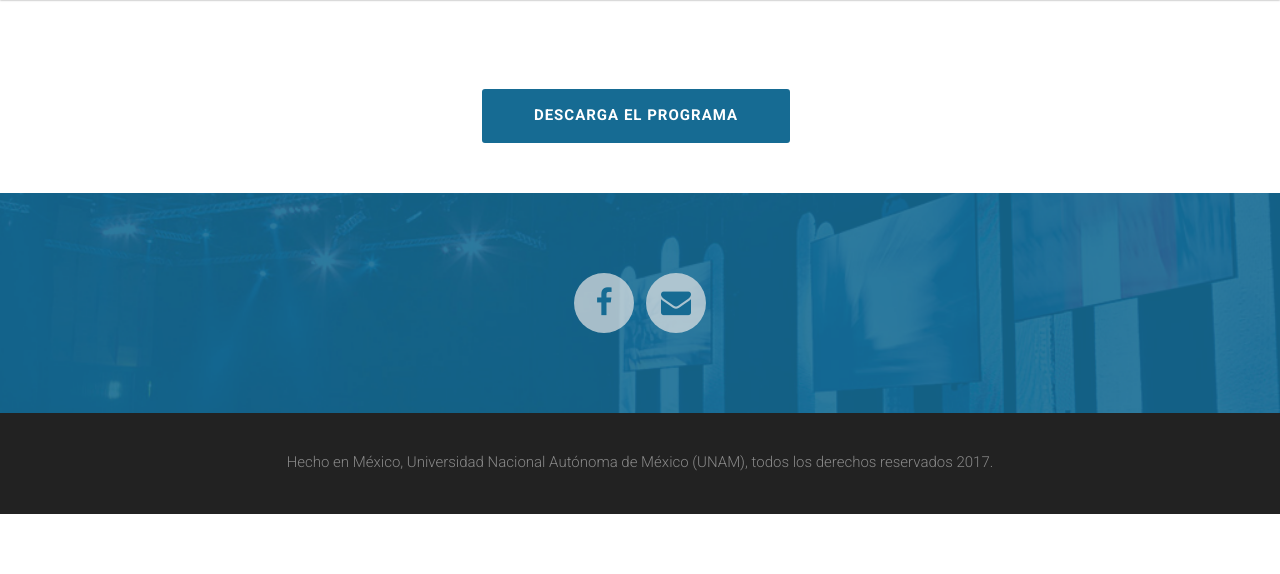
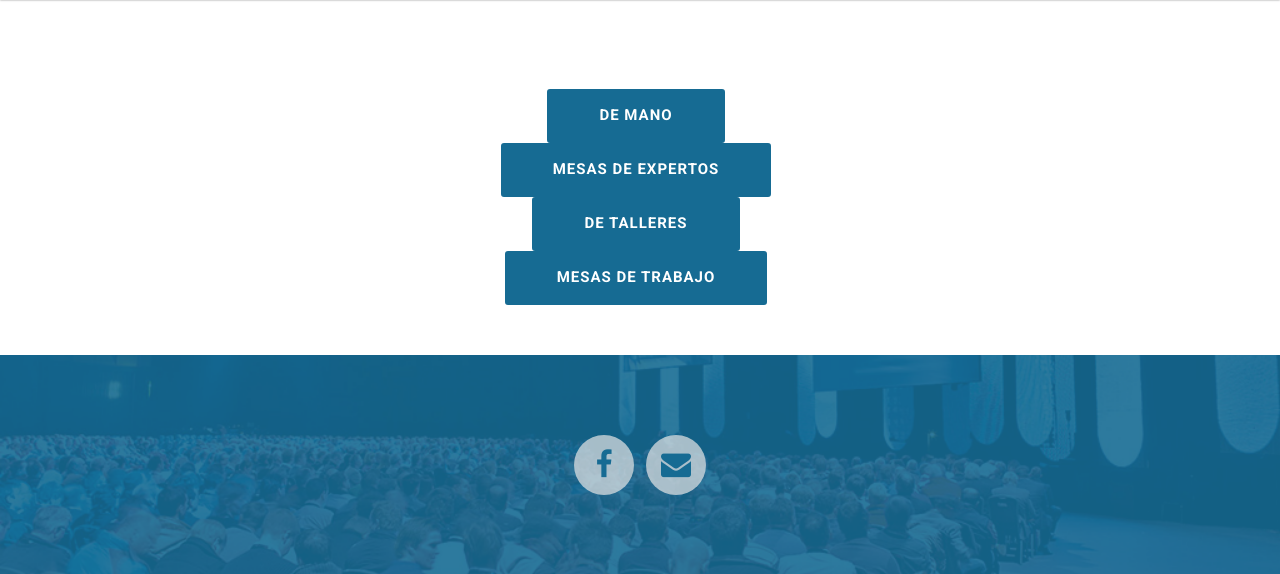
Before and after one commit to adriansolanorobles/congreso, a Django app: page /programa/ in a window 1280 px wide. Shown: the part 61-635 px from the top of the page. Run offline with Django 3.2, Linux system fonts and the light colour scheme; some libraries are stand-ins or nearby versions.

Commit message:
Agregue nuevos programas

```diff
--- a/templates/landing/programa.html
+++ b/templates/landing/programa.html
@@ -10,9 +10,17 @@
 					<div class="row m-top-50">
 
 						<div class="col-md-12 schedule-download text-center">
-							<a href="http://www.habilidadesparaadolescentes.com/archivos/programa.pdf" target="_blank" class="btn btn-lg">Descarga el programa</a>
+							<a href="http://www.habilidadesparaadolescentes.com/archivos/programa.pdf" target="_blank" class="btn btn-lg">De mano</a>
 						</div>
-
+						<div class="col-md-12 schedule-download text-center">
+							<a href="http://www.habilidadesparaadolescentes.com/archivos/mesas_de_expertos.pdf" target="_blank" class="btn btn-lg">Mesas de expertos</a>
+						</div>
+						<div class="col-md-12 schedule-download text-center">
+							<a href="http://www.habilidadesparaadolescentes.com/archivos/de_talleres.pdf" target="_blank" class="btn btn-lg">De talleres</a>
+						</div>
+						<div class="col-md-12 schedule-download text-center">
+							<a href="http://www.habilidadesparaadolescentes.com/archivos/mesas_de_trabajo.pdf" target="_blank" class="btn btn-lg">Mesas de trabajo</a>
+						</div>
 					</div>
 
 				</div>    <!-- End container -->
```
